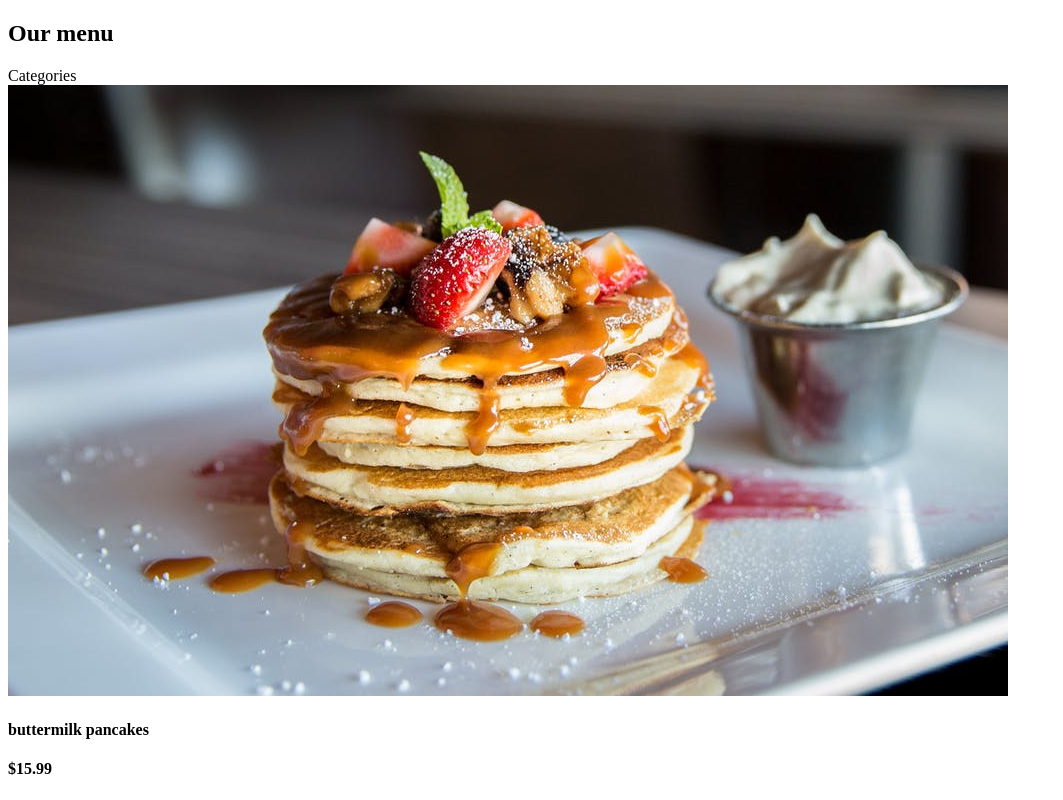
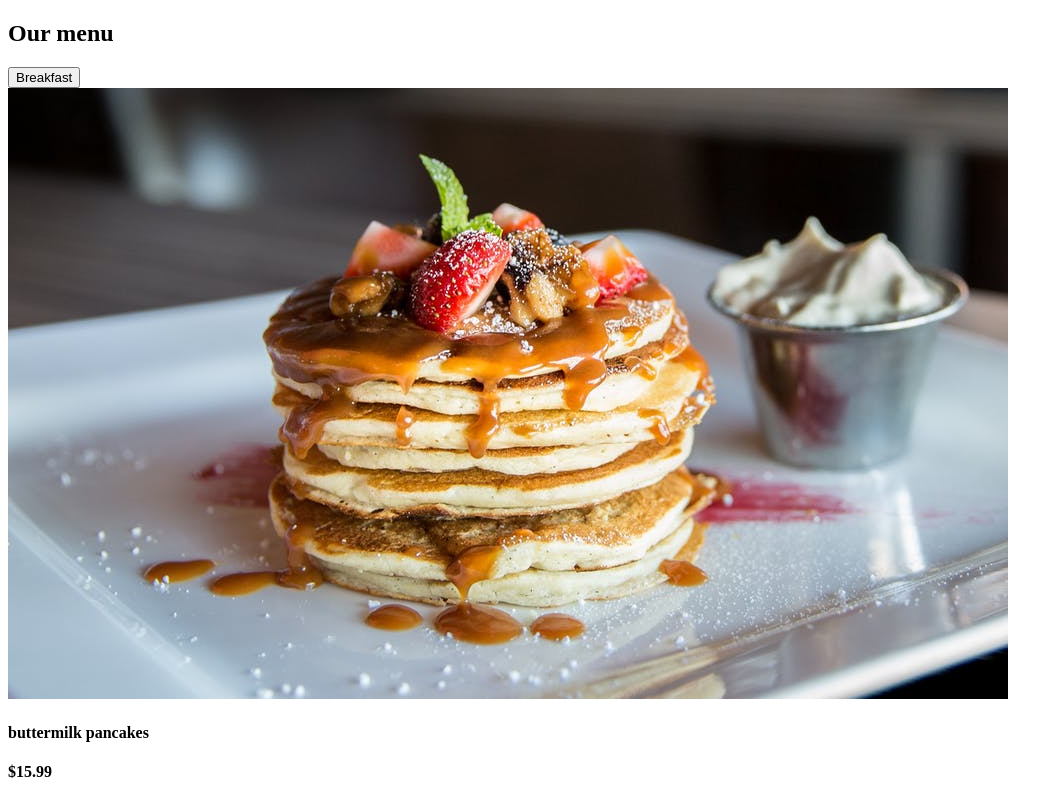
Before and after one commit to LaurenCummings/menu-project, a React (Vite) app: page / in a window 1280 px wide. Shown: the top 800 px of the page, without its empty margins (0-1063 px from the left). Built offline with nearby package versions, Linux system fonts and the light colour scheme.

Commit message:
Added button to filter by breakfast items

```diff
--- a/src/App.jsx
+++ b/src/App.jsx
@@ -9,7 +9,7 @@
   const [categories, setCategories] = useState([]);
 
   const filterItems = (category) => {
-    const newItems = data.filter((item) => item.category === category)
+    const newItems = data.filter((item) => item.category === category);
     setMenuItems(newItems);
   }
 
--- a/src/components/Categories.jsx
+++ b/src/components/Categories.jsx
@@ -1,7 +1,7 @@
 function Categories({filterItems}) {
     return (
-        <div>
-            Categories
+        <div className="btn-container">
+            <button className="filter-btn" onClick={()=>filterItems('breakfast')}>Breakfast</button>
         </div>
     )
 }
```
